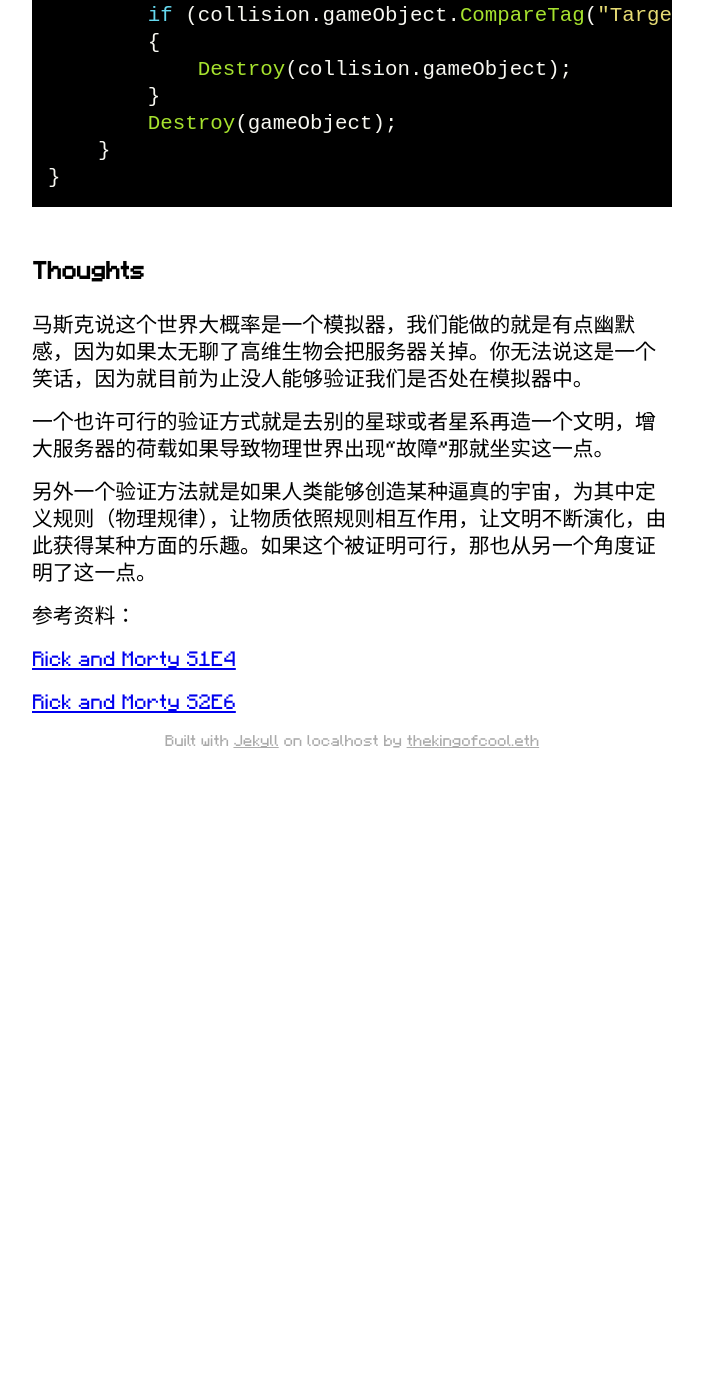
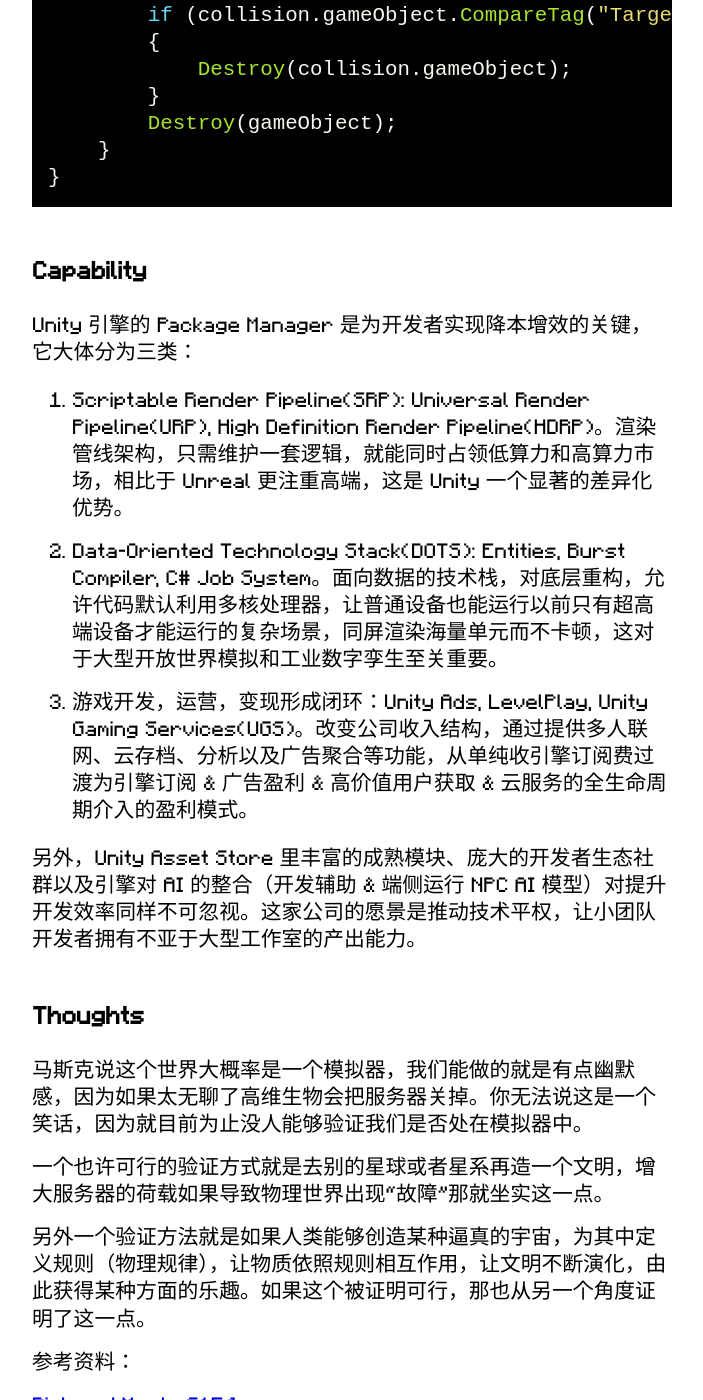
Before and after one commit to thekingofcool/daily, a Jekyll site: the page built from _posts/2026-01-13-simulator-with-unity.md, in a window 1280 px wide and 1400 px high, scrolled down 6767 px. Shown: the whole window, without its empty margins (288-991 px from the left). Built offline with Jekyll 4.4.1, drawn with Linux system fonts in a browser that asks for light colours; some web fonts are replaced; comment, search, counter and statistics services are not loaded; before the commit the page ends 7583 px from its top, so only the background shows below that.

Commit message:
daily update: 2026-01-14 12:05:53

````diff
--- a/_posts/2026-01-13-simulator-with-unity.md
+++ b/_posts/2026-01-13-simulator-with-unity.md
@@ -246,6 +246,17 @@ public class Bullet : MonoBehaviour
 }
 ```
 
+### Capability
+Unity 引擎的 Package Manager 是为开发者实现降本增效的关键，它大体分为三类：
+
+1. Scriptable Render Pipeline(SRP): Universal Render Pipeline(URP), High Definition Render Pipeline(HDRP)。渲染管线架构，只需维护一套逻辑，就能同时占领低算力和高算力市场，相比于 Unreal 更注重高端，这是 Unity 一个显著的差异化优势。
+
+2. Data-Oriented Technology Stack(DOTS): Entities, Burst Compiler, C# Job System。面向数据的技术栈，对底层重构，允许代码默认利用多核处理器，让普通设备也能运行以前只有超高端设备才能运行的复杂场景，同屏渲染海量单元而不卡顿，这对于大型开放世界模拟和工业数字孪生至关重要。
+
+3. 游戏开发，运营，变现形成闭环：Unity Ads, LevelPlay, Unity Gaming Services(UGS)。改变公司收入结构，通过提供多人联网、云存档、分析以及广告聚合等功能，从单纯收引擎订阅费过渡为引擎订阅 & 广告盈利 & 高价值用户获取 & 云服务的全生命周期介入的盈利模式。
+
+另外，Unity Asset Store 里丰富的成熟模块、庞大的开发者生态社群以及引擎对 AI 的整合（开发辅助 & 端侧运行 NPC AI 模型）对提升开发效率同样不可忽视。这家公司的愿景是推动技术平权，让小团队开发者拥有不亚于大型工作室的产出能力。
+
 ### Thoughts
 马斯克说这个世界大概率是一个模拟器，我们能做的就是有点幽默感，因为如果太无聊了高维生物会把服务器关掉。你无法说这是一个笑话，因为就目前为止没人能够验证我们是否处在模拟器中。
 
````
Also changed, not shown: 2 other files.
